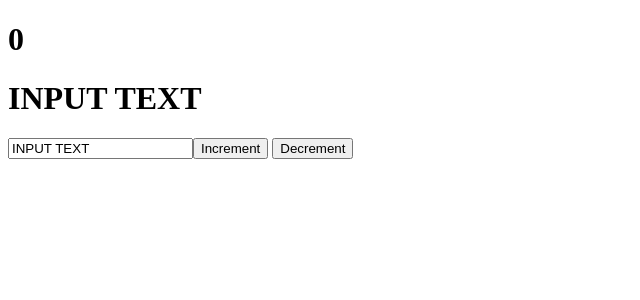
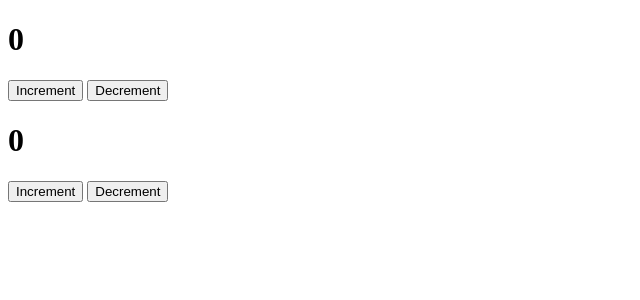
Before and after one commit to Azrubael/230212-reactfun, a React (Create React App) app: page / in a window 1280 px wide. Shown: the top 300 px of the page, without its empty margins (0-640 px from the left). Built offline with nearby package versions, Linux system fonts and the light colour scheme.

Commit message:
Step #04. With simple functional and clacc components

```diff
--- a/src/App.js
+++ b/src/App.js
@@ -1,32 +1,17 @@
 import React, { useState } from 'react'
+import { Counter } from './components/Counter.jsx'
+import ClassCounter from './components/ClassCounter.jsx'
 
 
 function App() {
 
-  const [ likes, setLikes ] = useState(0)
   const [ value, setValue ] = useState('INPUT TEXT')
 
-  function incr(){
-    setLikes(likes + 1)
-    console.log(likes)
-  }
-
-  function decr(){
-    setLikes(likes - 1)
-    console.log(likes)
-  }
 
   return (
     <div className="App">
-      <h1>{ likes }</h1>
-      <h1>{ value }</h1>
-      <input
-        type="text"
-        value={ value }
-        onChange={ event => setValue(event.target.value) }
-        />
-      <button onClick={ incr }>Increment</button>&nbsp;
-      <button onClick={ decr }>Decrement</button>
+      <Counter />
+      <ClassCounter />
     </div>
   )
 }
--- /dev/null
+++ b/src/components/ClassCounter.jsx
@@ -0,0 +1,37 @@
+import React from "react"
+
+class ClassCounter extends React.Component {
+
+  constructor(props) {
+    super(props)
+    this.state = {
+      count: 0
+    }
+    this.incr = this.incr.bind(this)
+    this.decr = this.decr.bind(this)
+  }
+
+  incr() {
+    this.setState({ count: this.state.count + 1 })
+    console.log('ClassCounter:  ', this.state.count)
+  }
+
+  decr() {
+    this.setState({ count: this.state.count - 1 })
+    console.log('ClassCounter:  ', this.state.count)
+  }
+
+  render() {
+
+    return (
+      <div>
+      <h1>{ this.state.count }</h1>
+      <button onClick={ this.incr }>Increment</button>&nbsp;
+      <button onClick={ this.decr }>Decrement</button>
+      </div>
+    )
+  }
+
+}
+
+export default ClassCounter
--- /dev/null
+++ b/src/components/Counter.jsx
@@ -0,0 +1,26 @@
+import React, { useState } from 'react'
+
+const Counter = function() {
+  const [ count, setCount ] = useState(0)
+
+  function incr(){
+    setCount(count + 1)
+    console.log('Counter:  ', count)
+  }
+
+  function decr(){
+    setCount(count - 1)
+    console.log('Counter:  ', count)
+  }
+
+
+  return (
+    <div>
+      <h1>{ count }</h1>
+      <button onClick={ incr }>Increment</button>&nbsp;
+      <button onClick={ decr }>Decrement</button>
+    </div>
+  )
+}
+
+export { Counter }
```
